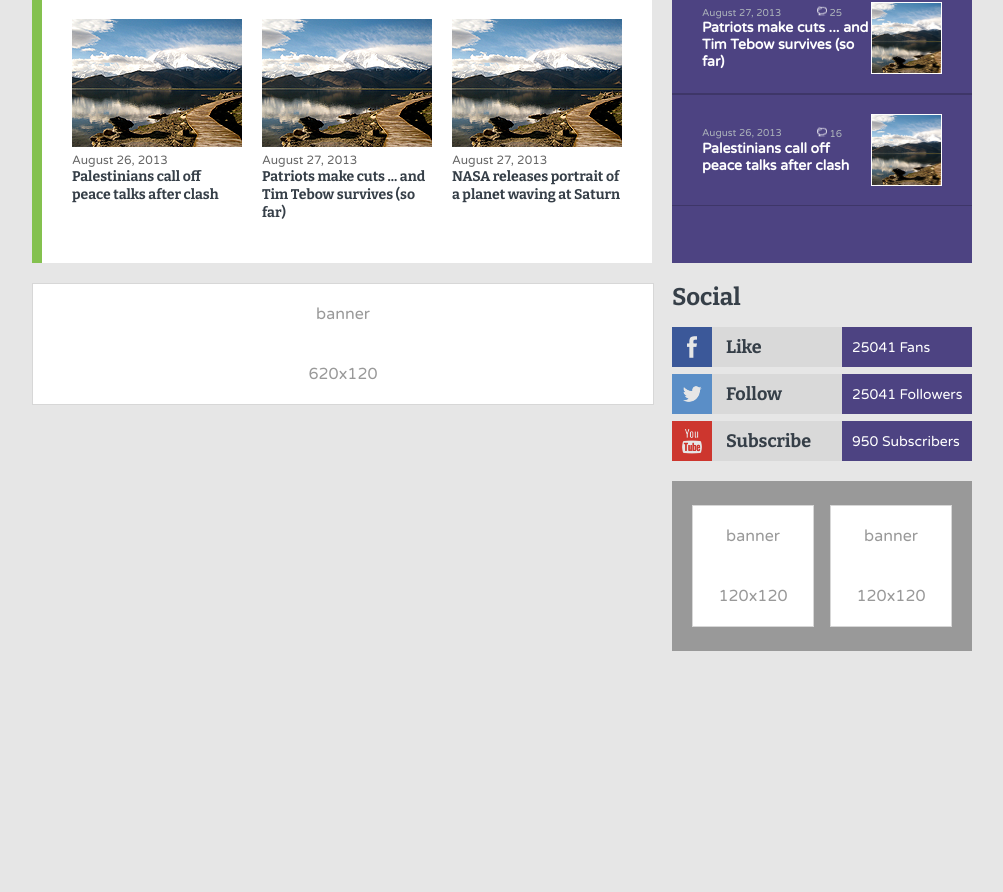
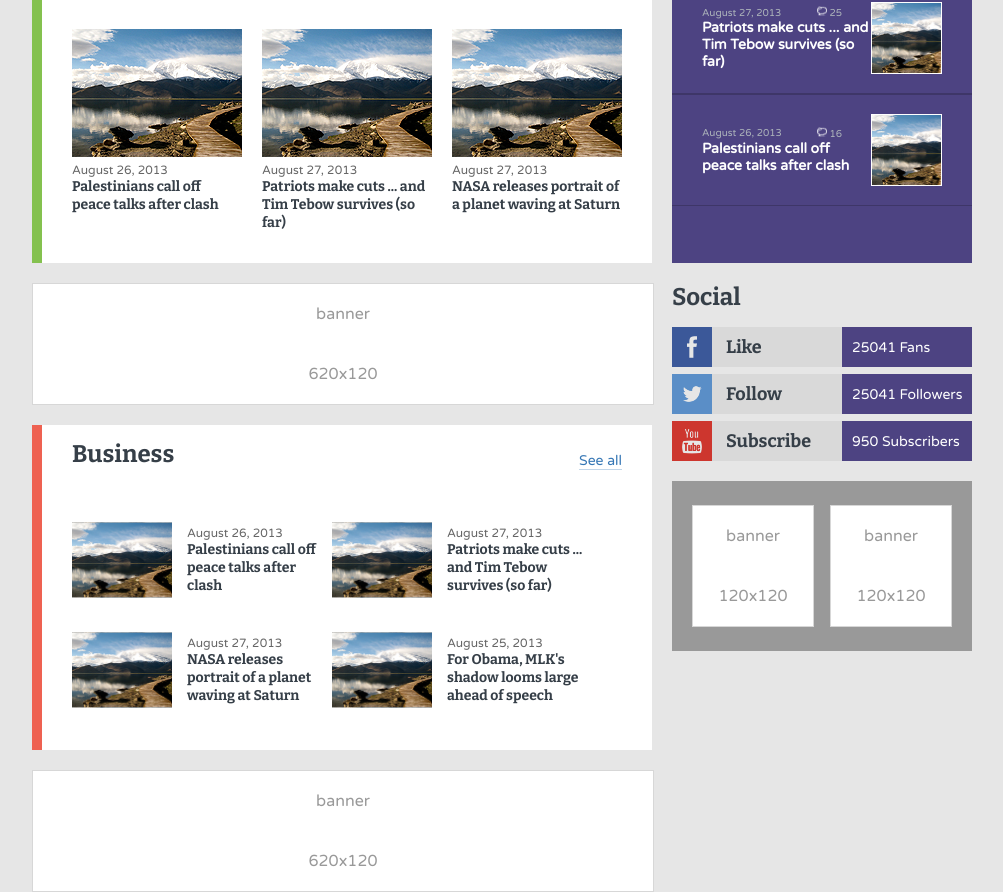
Before and after one commit to Petrina99/kenaz-web-page, a React (Vite) app: page / in a window 1280 px wide. Shown: the part 1113-2005 px from the top of the page, without its empty margins (138-1141 px from the left). Before the commit the page ends 1764 px from the top, so only its background shows below. Built offline with nearby package versions, Linux system fonts and the light colour scheme.

Commit message:
added a category group styling with 4 items

```diff
--- a/src/components/main-content/CategoryGroup.jsx
+++ b/src/components/main-content/CategoryGroup.jsx
@@ -13,17 +13,17 @@ export const CategoryGroup = ({ title, size }) => {
         newArray[i] = tempArray.pop();
     }
 
-    let style = size == 3 ? 'big-pics' : 'small-pics';
+    let sectionStyle = size == 3 ? 'big-pics' : 'small-pics';
 
     return (
         <section className={`category-${title} category`}>
-            <div className='title-link'>
+            <div className={`title-link`}>
                 <h3>{title}</h3>
                 <a>See all</a>
             </div>
-            <div className={`articles-layout ${style}`}>
+            <div className={`articles-layout ${sectionStyle}`}>
                 {newArray.map((item) => {
-                    return <CategoryItem item={item} key={item.tag}/>
+                    return <CategoryItem item={item} key={item.tag} size={size} />
                 })}
             </div>
         </section>
--- a/src/components/main-content/CategoryItem.jsx
+++ b/src/components/main-content/CategoryItem.jsx
@@ -1,12 +1,17 @@
 import './styles/categoryItem.scss';
 import thumbnailPicture from '../../assets/category-image.svg';
 
-export const CategoryItem = ({ item }) => {
+export const CategoryItem = ({ item, size }) => {
+
+  let itemStyle = size == 3 ? 'normal' : 'small';
+
   return (
-    <div className="category-item">
+    <div className={`category-item-${itemStyle}`}>
         <img src={thumbnailPicture} />
-        <p>{item.date}</p>
-        <h3>{item.title}</h3>
+        <div>
+          <p>{item.date}</p>
+          <h3>{item.title}</h3>
+        </div>
     </div>
   )
 }
--- /dev/null
+++ b/src/components/main-content/styles/categoryCarousel.scss
@@ -0,0 +1,3 @@
+@import '../../../scss/base/colors';
+@import '../../../scss/base/typography';
+@import '../../../scss/util/mixins';
--- a/src/components/main-content/styles/categoryGroup.scss
+++ b/src/components/main-content/styles/categoryGroup.scss
@@ -41,6 +41,7 @@
 
 .category-Business {
     border-left: 10px solid $color-business;
+    margin-top: 20px;
 }
 
 .category-carousel {
@@ -54,10 +55,14 @@
 .articles-layout {
     @include set-layout(550px, 220px);
     position: relative;
-    top: 80px;
+    top: 90px;
     display: flex;
 }
 
 .big-pics {
     justify-content: space-between;
 }
+
+.small-pics {
+    flex-wrap: wrap;
+}
--- a/src/components/main-content/styles/categoryItem.scss
+++ b/src/components/main-content/styles/categoryItem.scss
@@ -2,7 +2,7 @@
 @import '../../../scss/base/typography';
 @import '../../../scss/util/mixins';
 
-.category-item {
+.category-item-normal {
     width: 170px;
     height: 130px;
     cursor: pointer;
@@ -20,3 +20,28 @@
         @include set-font($font-secondary, normal, 14px, $font-color-secondary, 18px, 700);
     }
 }
+
+.category-item-small {
+    width: 260px;
+    height: 90px;
+    display: flex;
+    justify-content: space-between;
+
+    div {
+        width: 145px;
+        align-self: center;
+    }
+
+    img {
+        width: 100px;
+        height: 90px;
+    }
+
+    p {
+        @include set-font($font-primary, normal, 12px, $font-color-third, 15px, 400);
+    }
+
+    h3 {
+        @include set-font($font-secondary, normal, 14px, $font-color-secondary, 18px, 700);
+    }
+}
--- a/src/pages/Home.jsx
+++ b/src/pages/Home.jsx
@@ -22,6 +22,8 @@ export const Home = () => {
                 <CategoryGroup title='News' size={3} />
                 <CategoryGroup title='Sports' size={3} />
                 <Banner bannerWidth={620} bannerHeight={120} />
+                <CategoryGroup title='Business' size={4} />
+                <Banner bannerWidth={620} bannerHeight={120} />
             </div>
             <div className="side-content">
                 <Sidebar />
```
Also changed, not shown: src/components/main-content/CategoryCarousel.jsx (added, +9 -0 lines).
